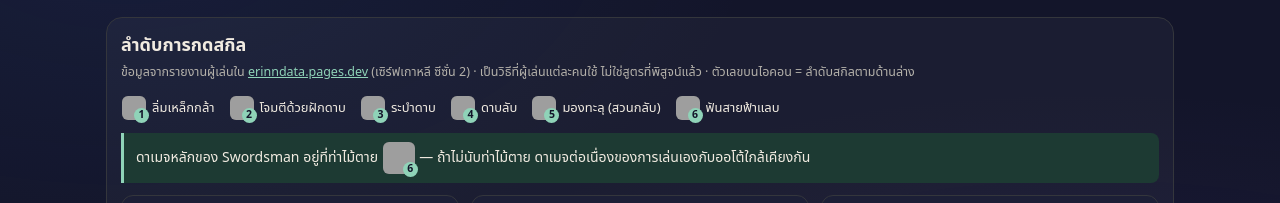
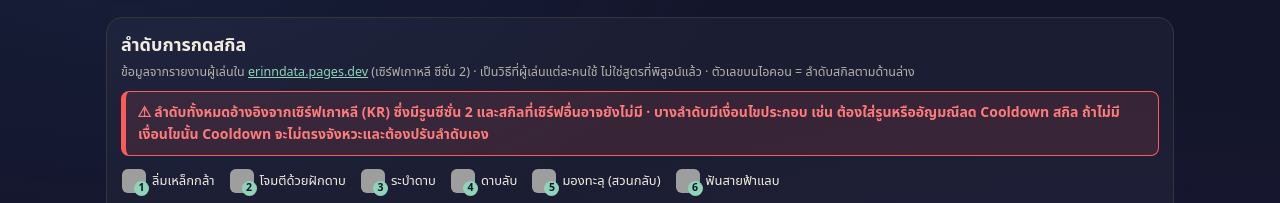
Before and after one commit to eyomiorange-arch/test213348964563, a plain HTML site: page index.html in a window 1280 px wide. Shown: the part 1787-1990 px from the top of the page. Drawn offline with Linux system fonts and the light colour scheme; grey boxes are pictures that could not be loaded.

Commit message:
Add files via upload

```diff
--- a/index.html
+++ b/index.html
@@ -112,9 +112,11 @@ details.gl summary{cursor:pointer;font-weight:600;font-size:14px}
 .ppart h3{display:flex;align-items:center;gap:8px;flex-wrap:wrap}
 .slot{font-size:12px;font-weight:700;color:var(--ink);background:var(--acc-soft);border:1px solid var(--acc);border-radius:999px;padding:1px 10px}
 .pop .src{margin:2px 0 0;color:var(--mute);font-size:12.5px}
+.pop .src.warn{margin-top:8px;padding:10px 12px;border:1px solid #ff5a5a;border-left:5px solid #ff5a5a;background:rgba(255,90,90,.12);border-radius:8px;color:#ff7b7b;font-size:14px;font-weight:700;line-height:1.55}
+@media (max-width:600px){.pop .src.warn{font-size:15px}}
 .pop .src a{color:var(--acc)}
 .pop .core{margin:0;padding:8px 12px;border-left:3px solid var(--acc);background:var(--acc-soft);border-radius:0 8px 8px 0;font-size:14px}
-.pgrid{display:grid;grid-template-columns:repeat(auto-fill,minmax(320px,1fr));gap:12px}
+.pgrid{display:grid;grid-template-columns:repeat(auto-fill,minmax(min(320px,100%),1fr));gap:12px}
 .ppart{background:var(--field);border:1px solid var(--line);border-radius:12px;padding:10px 12px;display:flex;flex-direction:column;gap:10px}
 .mh{display:flex;align-items:baseline;gap:6px;flex-wrap:wrap}
 .mn{font-weight:700}
@@ -1597,7 +1599,8 @@ function comboBlock(c){
   const fx = t => t.replace(/\[([1-6])\]/g,(_,n)=>chip(+n));
   const key = m.skills.map((id,i)=>`<span class="k1">${chip(i+1)}${nm(id)}</span>`).join('');
   const list = m.list.map(([n,kr,d,seq,note]) => `<section class="pb"><h3>${n}<small>${kr}</small><span class="cdt">${d}</span></h3><p class="cseq">${fx(seq)}</p><p class="pnote ds">${fx(note)}</p></section>`).join('');
-  return `<section class="pop"><div><h2>ลำดับการกดสกิล</h2><p class="src">ข้อมูลจากรายงานผู้เล่นใน <a href="https://erinndata.pages.dev/cheatsheet/" target="_blank" rel="noopener">erinndata.pages.dev</a> (เซิร์ฟเกาหลี ซีซั่น 2) · เป็นวิธีที่ผู้เล่นแต่ละคนใช้ ไม่ใช่สูตรที่พิสูจน์แล้ว · ตัวเลขบนไอคอน = ลำดับสกิลตามด้านล่าง</p></div>
+  return `<section class="pop"><div><h2>ลำดับการกดสกิล</h2><p class="src">ข้อมูลจากรายงานผู้เล่นใน <a href="https://erinndata.pages.dev/cheatsheet/" target="_blank" rel="noopener">erinndata.pages.dev</a> (เซิร์ฟเกาหลี ซีซั่น 2) · เป็นวิธีที่ผู้เล่นแต่ละคนใช้ ไม่ใช่สูตรที่พิสูจน์แล้ว · ตัวเลขบนไอคอน = ลำดับสกิลตามด้านล่าง</p>
+    <p class="src warn">⚠ ลำดับทั้งหมดอ้างอิงจากเซิร์ฟเกาหลี (KR) ซึ่งมีรูนซีซั่น 2 และสกิลที่เซิร์ฟอื่นอาจยังไม่มี · บางลำดับมีเงื่อนไขประกอบ เช่น ต้องใส่รูนหรืออัญมณีลด Cooldown สกิล ถ้าไม่มีเงื่อนไขนั้น Cooldown จะไม่ตรงจังหวะและต้องปรับลำดับเอง</p></div>
     <div class="ckey">${key}</div>
     <p class="core">${fx(m.core)}</p>
     <div class="pgrid">${list}</div></section>`;
```
